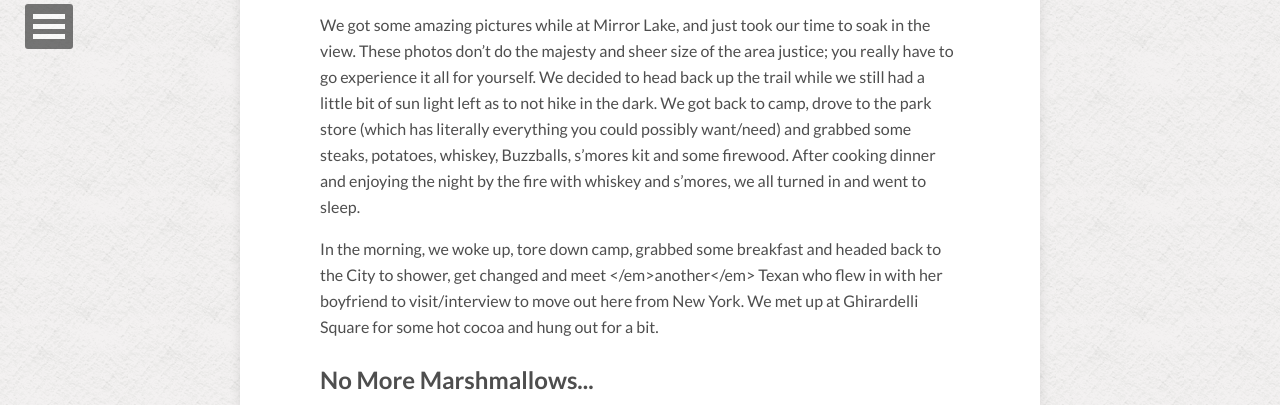
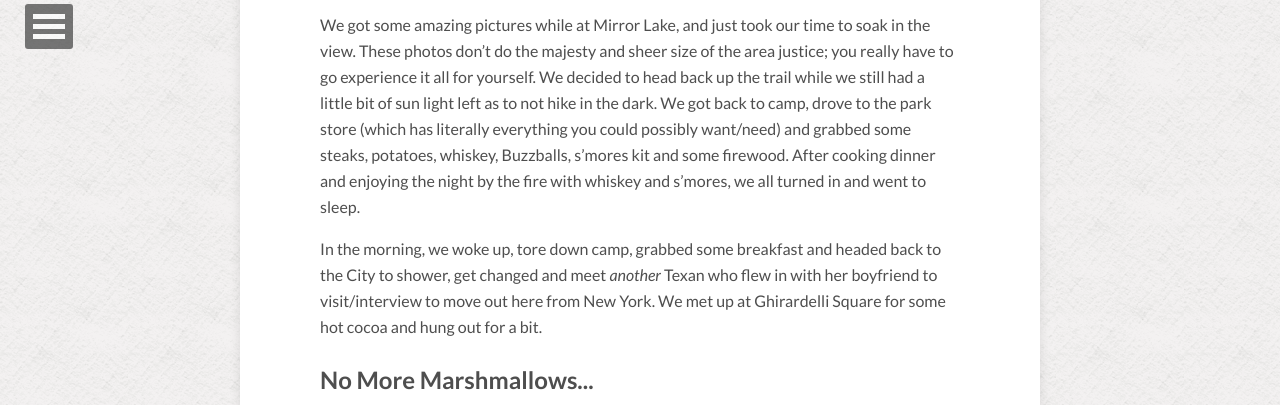
Before and after one commit to AdamW88/AdamW88.github.io, a Jekyll site: the page built from _posts/2016-03-02-Yosemite.md, in a window 1280 px wide and 900 px high, scrolled down 3511 px, cut to the strip 21-426 px from the top of the window. Built offline with Jekyll 4.4.1, drawn with Linux system fonts in a browser that asks for light colours; nearby versions of some CDN libraries.

Commit message:
Finally fixed it

```diff
--- a/_posts/2016-03-02-Yosemite.md
+++ b/_posts/2016-03-02-Yosemite.md
@@ -53,7 +53,7 @@ You really should view these photos on a big screen to appreciate the beauty! Th
 
 We got some amazing pictures while at Mirror Lake, and just took our time to soak in the view. These photos don't do the majesty and sheer size of the area justice; you really have to go experience it all for yourself. We decided to head back up the trail while we still had a little bit of sun light left as to not hike in the dark. We got back to camp, drove to the park store (which has literally everything you could possibly want/need) and grabbed some steaks, potatoes, whiskey, Buzzballs, s'mores kit and some firewood. After cooking dinner and enjoying the night by the fire with whiskey and s'mores, we all turned in and went to sleep.
 
-In the morning, we woke up, tore down camp, grabbed some breakfast and headed back to the City to shower, get changed and meet </em>another</em> Texan who flew in with her boyfriend to visit/interview to move out here from New York. We met up at Ghirardelli Square for some hot cocoa and hung out for a bit.
+In the morning, we woke up, tore down camp, grabbed some breakfast and headed back to the City to shower, get changed and meet <em>another</em> Texan who flew in with her boyfriend to visit/interview to move out here from New York. We met up at Ghirardelli Square for some hot cocoa and hung out for a bit.
 
 <h2>No More Marshmallows...</h2>
 
```
